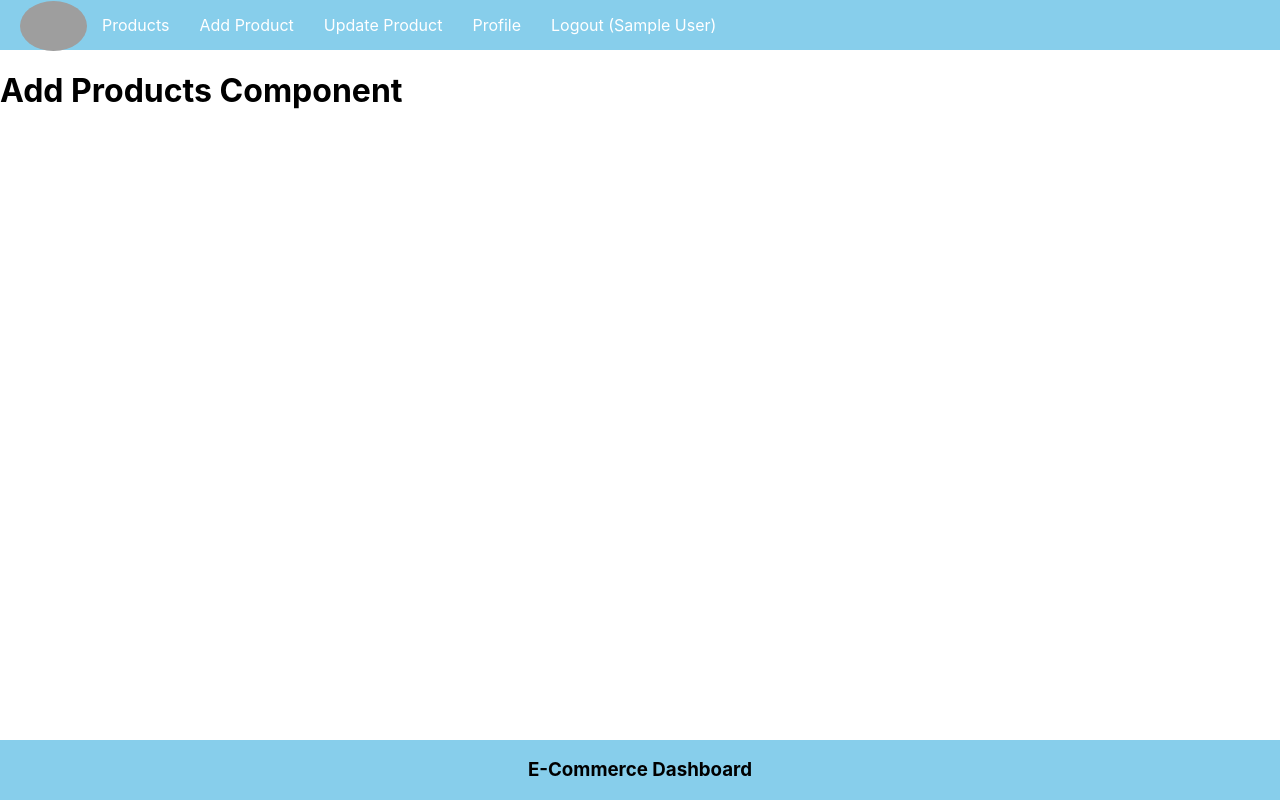
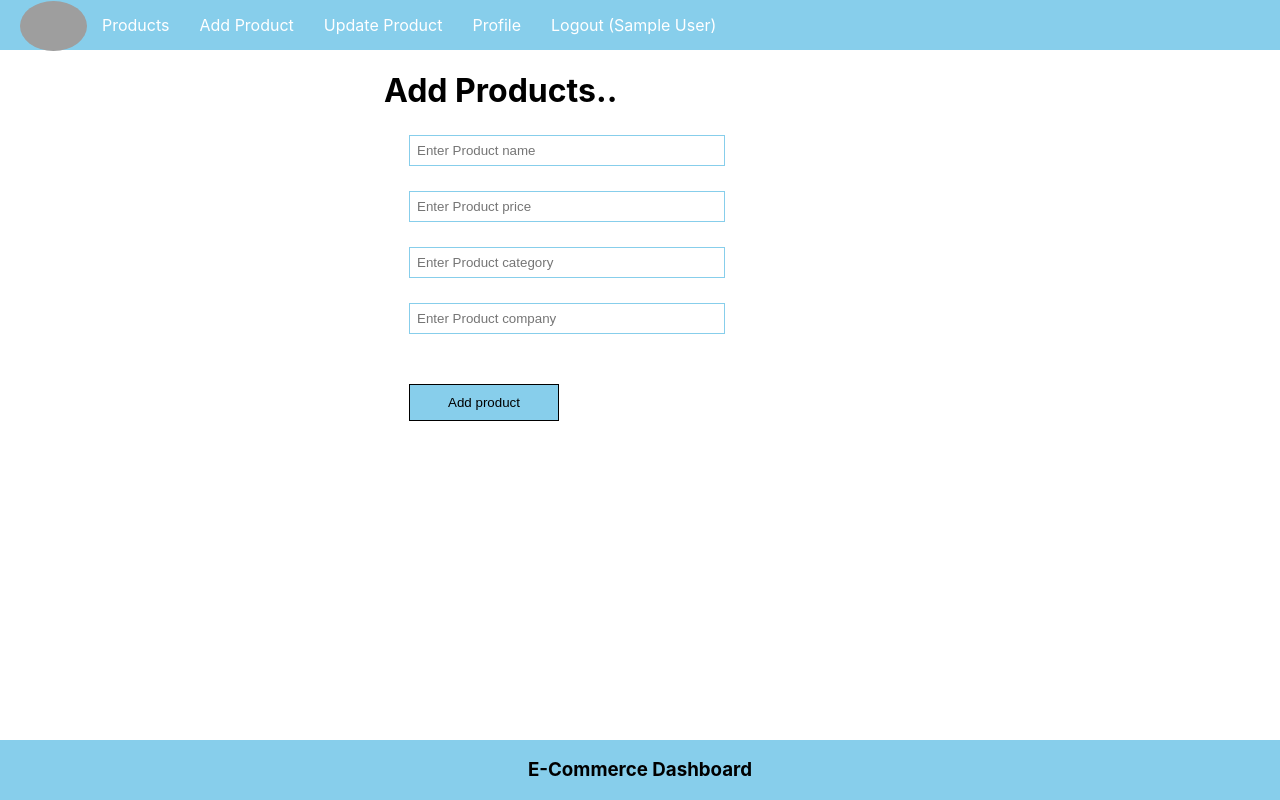
Before and after one commit to akhilamurarka/e-dashboard, a React (Create React App) app in the folder e-dashboard/frontend/: page /add in a window 1280 px wide. Built offline with nearby package versions, Linux system fonts and the light colour scheme; sample sign-in values are in the browser's storage; grey boxes are pictures that could not be loaded.

Commit message:
add product component ui

```diff
--- a/e-dashboard/frontend/src/App.css
+++ b/e-dashboard/frontend/src/App.css
@@ -22,7 +22,7 @@
   background-color: skyblue;
 }
 
-.register{
+.register, .product{
   margin-left: 30%;
 }
 
--- a/e-dashboard/frontend/src/App.js
+++ b/e-dashboard/frontend/src/App.js
@@ -5,6 +5,7 @@ import { BrowserRouter, Route, Routes } from "react-router-dom";
 import SignUp from "./components/SignUp";
 import PrivateComponent from "./components/PrivateComponent";
 import Login from "./components/Login";
+import AddProduct from "./components/AddProduct";
 
 function App() {
   return (
@@ -17,10 +18,7 @@ function App() {
               path="/"
               element={<h1>Product Listing Component</h1>}
             ></Route>
-            <Route
-              path="/add"
-              element={<h1>Add Products Component</h1>}
-            ></Route>
+            <Route path="/add" element={<AddProduct />}></Route>
             <Route
               path="/update"
               element={<h1>Update Products Component</h1>}
--- /dev/null
+++ b/e-dashboard/frontend/src/components/AddProduct.js
@@ -0,0 +1,59 @@
+import React, { useState } from "react";
+
+function AddProduct() {
+  const [name, setName] = useState("");
+  const [price, setPrice] = useState("");
+  const [category, setCategory] = useState("");
+  const [company, setCompany] = useState("");
+
+  const handleAdd = () => {
+    console.warn(name, price, category, company);
+  };
+
+  return (
+    <div className="product">
+      <h1>Add Products..</h1>
+      <input
+        className="inputBox"
+        type="text"
+        placeholder="Enter Product name"
+        onChange={(e) => {
+          setName(e.target.value);
+        }}
+        value={name}
+      ></input>
+      <input
+        className="inputBox"
+        type="text"
+        placeholder="Enter Product price"
+        onChange={(e) => {
+          setPrice(e.target.value);
+        }}
+        value={price}
+      ></input>
+      <input
+        className="inputBox"
+        type="text"
+        placeholder="Enter Product category"
+        onChange={(e) => {
+          setCategory(e.target.value);
+        }}
+        value={category}
+      ></input>
+      <input
+        className="inputBox"
+        type="text"
+        placeholder="Enter Product company"
+        onChange={(e) => {
+          setCompany(e.target.value);
+        }}
+        value={company}
+      ></input>
+      <button onClick={handleAdd} className="registerButton">
+        Add product
+      </button>
+    </div>
+  );
+}
+
+export default AddProduct;
```
